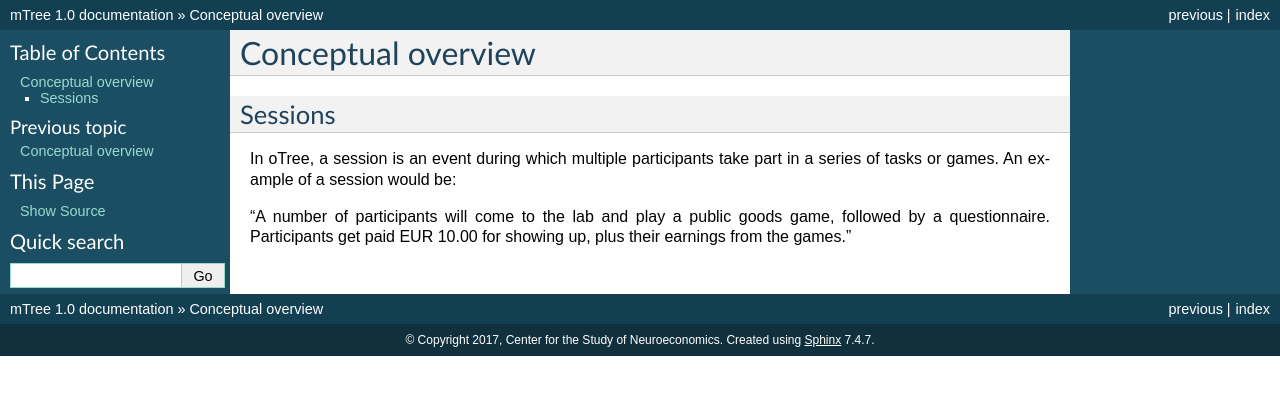
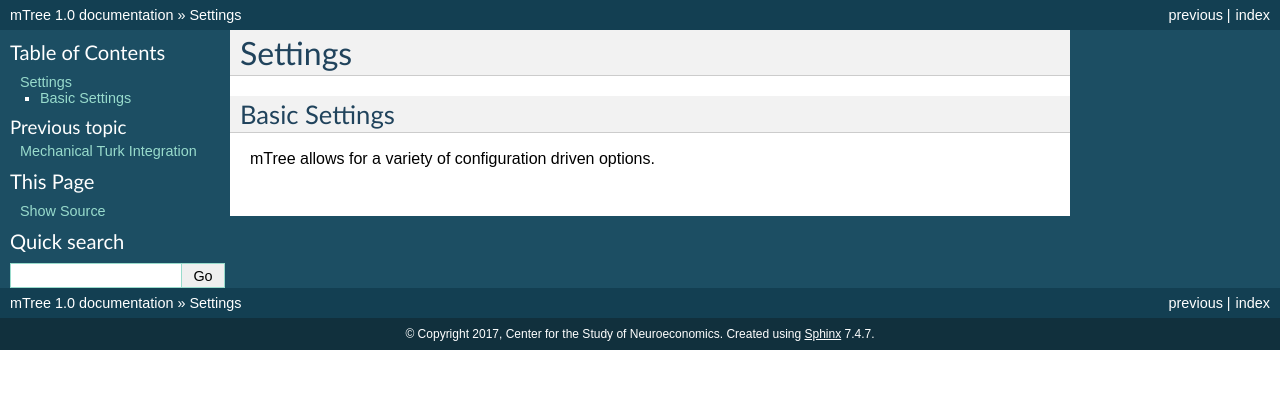
Before and after one commit to gmucsn/mTree_docs, a Sphinx documentation site: the page built from docs/settings.rst, in a window 1280 px wide. Shown: the top 395 px of the page. Built offline with Sphinx 7.4.7, drawn with Linux system fonts in a browser that asks for light colours.

Commit message:
updates for mTree references

```diff
--- a/docs/settings.rst
+++ b/docs/settings.rst
@@ -1,14 +1,9 @@
-.. _conceptual_overview:
+.. _settings:
 
-Conceptual overview
+Settings
 ===================
 
-Sessions
+Basic Settings
 --------
 
-In oTree, a session is an event during which multiple participants take part in a series of tasks or games.
-An example of a session would be:
-
-"A number of participants will come to the lab and play a public goods game, followed by a
-questionnaire. Participants get paid EUR 10.00 for showing up, plus their earnings from the
-games."
+mTree allows for a variety of configuration driven options.
```
Also changed, not shown: docs/admin.rst (+4 -9 lines), docs/conceptual_overview.rst (+1 -9 lines), docs/install.rst (+4 -9 lines), docs/mturk.rst (+4 -9 lines), docs/tutorial/intro.rst (+4 -9 lines).
